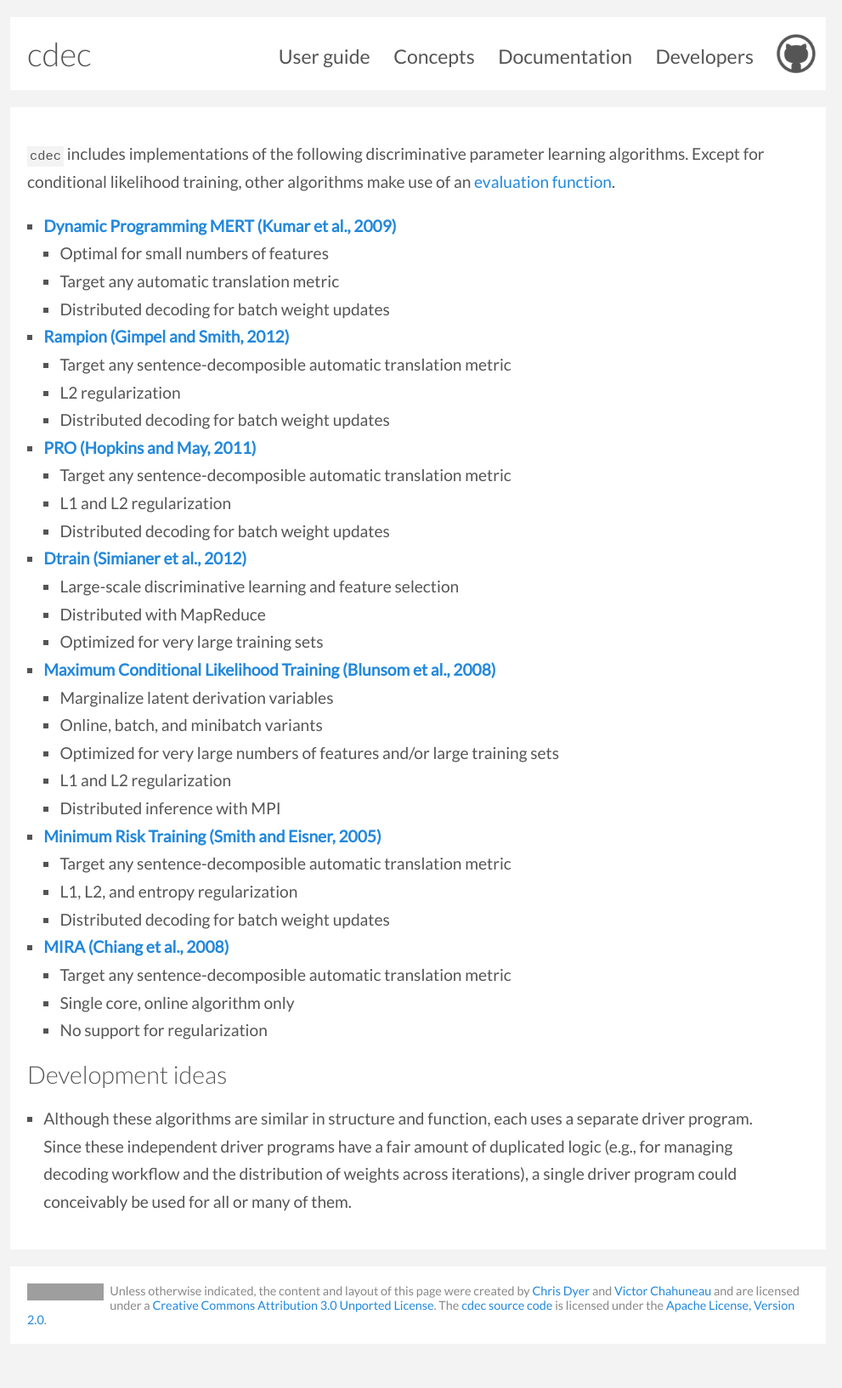
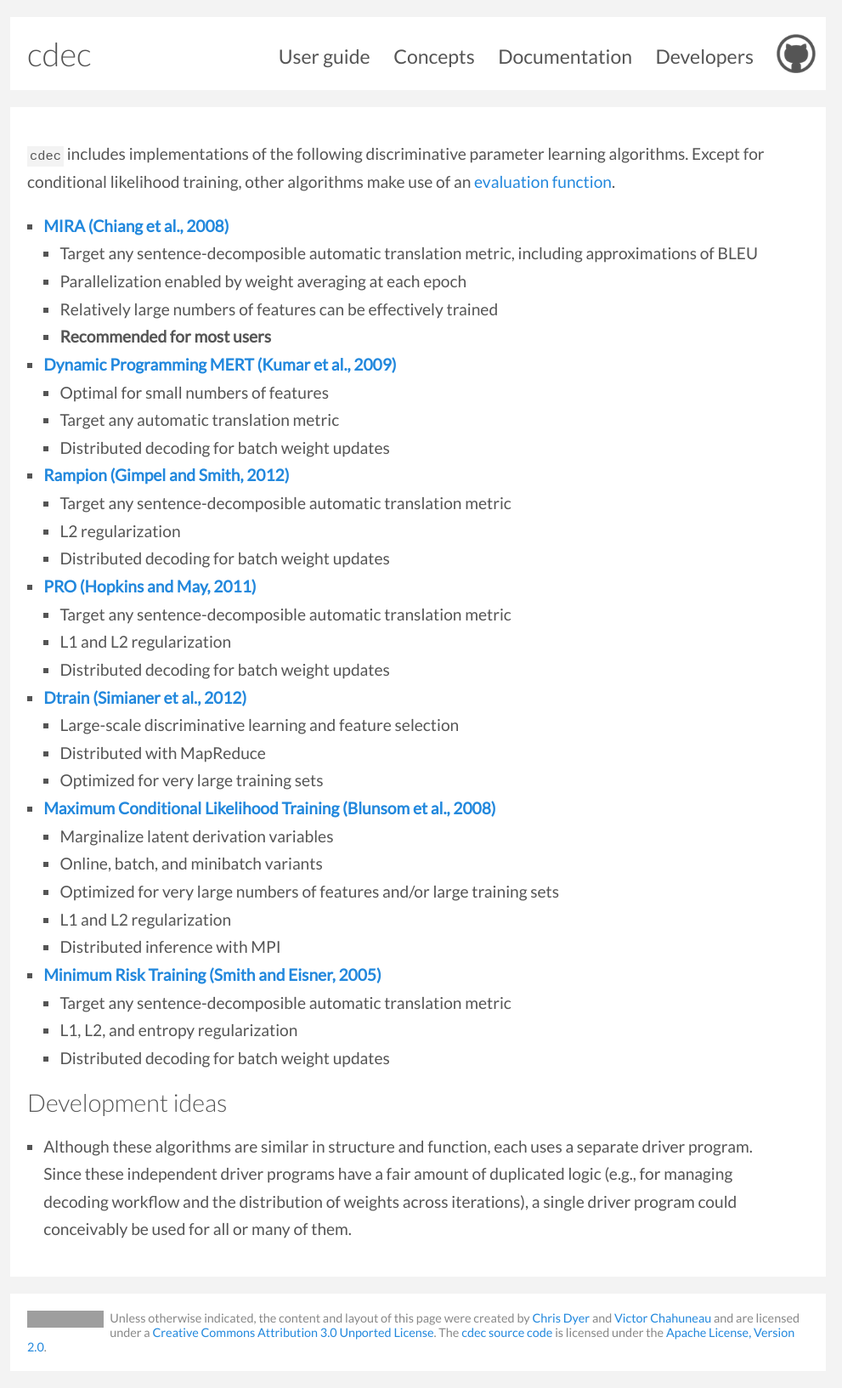
Before and after one commit to cdec/cdec.github.com, a Jekyll site: the page built from documentation/training.md, in a window 1280 px wide. Shown: the whole page at 85% size, without its empty margins (148-1139 px from the left). Built offline with Jekyll 4.4.1, drawn with Linux system fonts in a browser that asks for light colours; some web fonts are replaced; Markdown is read by kramdown in place of the engine named in the settings; before the commit the page ends 1601 px from its top, so only the background shows below that; grey boxes are pictures that could not be loaded.

Commit message:
update mira blurb

```diff
--- a/documentation/training.md
+++ b/documentation/training.md
@@ -5,6 +5,11 @@ title: cdec - Parameter learning
 
 `cdec` includes implementations of the following discriminative parameter learning algorithms. Except for conditional likelihood training, other algorithms make use of an [evaluation function](/guide/evaluation.html).
 
+* __[MIRA (Chiang et al., 2008)](mira.html)__
+    * Target any sentence-decomposible automatic translation metric, including approximations of BLEU
+    * Parallelization enabled by weight averaging at each epoch
+    * Relatively large numbers of features can be effectively trained
+    * **Recommended for most users**
 * __[Dynamic Programming MERT (Kumar et al., 2009)](mert.html)__
     * Optimal for small numbers of features
     * Target any automatic translation metric
@@ -31,10 +36,6 @@ title: cdec - Parameter learning
     * Target any sentence-decomposible automatic translation metric
     * L1, L2, and entropy regularization
     * Distributed decoding for batch weight updates
-* __[MIRA (Chiang et al., 2008)](mira.html)__
-    * Target any sentence-decomposible automatic translation metric
-    * Single core, online algorithm only
-    * No support for regularization
 
 ## Development ideas
 * Although these algorithms are similar in structure and function, each uses a separate driver program. Since these independent driver programs have a fair amount of duplicated logic (e.g., for managing decoding workflow and the distribution of weights across iterations), a single driver program could conceivably be used for all or many of them.
```
